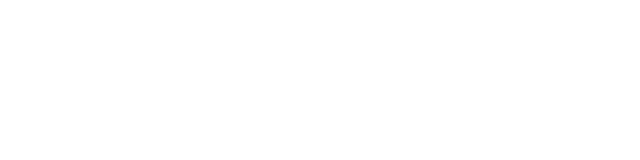
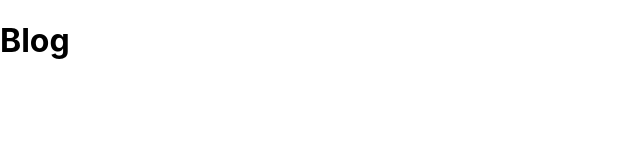
Before and after one commit to Radzio1976/Atmabank, a React (Create React App) app: page /blog in a window 1280 px wide. Shown: the top 160 px of the page, without its empty margins (0-640 px from the left). Built offline with nearby package versions, Linux system fonts and the light colour scheme.

Commit message:
Added Blog component

```diff
--- a/src/App.js
+++ b/src/App.js
@@ -3,6 +3,7 @@ import {BrowserRouter, Switch, Route} from 'react-router-dom';
 
 import Home from './components/Home';
 import About from './components/About';
+import Blog from './components/Blog';
 
 class App extends React.Component {
   render() {
@@ -12,6 +13,7 @@ class App extends React.Component {
         <Switch>
           <Route path="/" exact component={Home} />
           <Route path="/about" component={About} />
+          <Route path="/blog" component={Blog} />
         </Switch>
         </BrowserRouter>
       </div>
--- /dev/null
+++ b/src/components/Blog/Blog.js
@@ -0,0 +1,11 @@
+import React from 'react';
+
+class Blog extends React.Component {
+    render() {
+        return(
+            <h1>Blog</h1>
+        )
+    }
+}
+
+export default Blog;
--- /dev/null
+++ b/src/components/Blog/index.js
@@ -0,0 +1,3 @@
+import Blog from './Blog';
+
+export default Blog;
```
